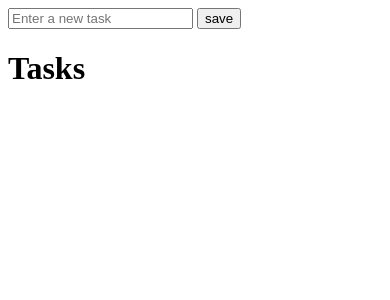
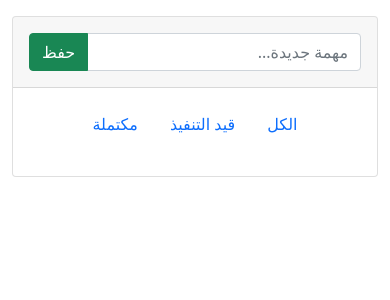
Before and after one commit to AHMED-GAMAL-AG/to-do-list, a PHP site: page /hsoub-php-internship/resources/index.view.php in a window 390 px wide. Shown: the top 300 px of the page. Run offline with PHP 8.4, Linux system fonts and the light colour scheme; data that the repository does not hold is empty; some libraries are stand-ins or nearby versions.

Commit message:
07. تعديل الواجهة

```diff
--- a/php-basics/app/controllers/index.php
+++ /dev/null
@@ -1 +0,0 @@
-<?php
--- a/php-basics/app/controllers/task.create.php
+++ /dev/null
@@ -1 +0,0 @@
-<?php
--- a/php-basics/index.php
+++ b/php-basics/index.php
@@ -6,4 +6,6 @@ Router::make()
     // 'route name' , [controller::function , 'function name as a string']
     ->get('', [TaskController::class, 'index']) // get request
     ->post('task/create', [TaskController::class, 'create']) // post request
+    ->get('task/delete', [TaskController::class, 'delete'])
+    ->get('task/update', [TaskController::class, 'update'])
     ->resolve(Request::uri(), Request::method());
--- a/php-basics/resources/index.view.php
+++ b/php-basics/resources/index.view.php
@@ -1,27 +1,89 @@
 <!DOCTYPE html>
-<html lang="en">
+<html lang="ar" dir="rtl">
 
 <head>
     <meta charset="UTF-8">
     <meta http-equiv="X-UA-Compatible" content="IE=edge">
     <meta name="viewport" content="width=device-width, initial-scale=1.0">
-    <title>Task</title>
+
+    <link rel="stylesheet" href="https://cdn.jsdelivr.net/npm/bootstrap@5.0.0-beta2/dist/css/bootstrap.rtl.min.css" integrity="sha384-4dNpRvNX0c/TdYEbYup8qbjvjaMrgUPh+g4I03CnNtANuv+VAvPL6LqdwzZKV38G" crossorigin="anonymous">
+
+    <link rel="stylesheet" href="https://cdn.jsdelivr.net/npm/bootstrap-icons@1.4.0/font/bootstrap-icons.css">
+
+    <script src="https://cdn.jsdelivr.net/npm/bootstrap@5.0.0-beta2/dist/js/bootstrap.bundle.min.js" integrity="sha384-b5kHyXgcpbZJO/tY9Ul7kGkf1S0CWuKcCD38l8YkeH8z8QjE0GmW1gYU5S9FOnJ0" crossorigin="anonymous">
+    </script>
+
+    <style>
+        .todo-item {
+            display: flex !important;
+            margin: 8px 0;
+            border-radius: 0;
+            background: #f7f7f7;
+        }
+
+        .todo-item.completed div {
+            text-decoration: line-through;
+        }
+
+        .todo-item-remove {
+            visibility: hidden;
+        }
+
+        .todo-item:hover .todo-item-remove {
+            visibility: visible;
+        }
+    </style>
+
+    <title>Tasks</title>
 </head>
 
 <body>
-
-    <form action="task/create" method="POST">
-        <input type="text" name="description" placeholder="Enter a new task" />
-        <input type="submit" value="save" />
-    </form>
-
-    <h1>Tasks</h1>
-    <ul>
-        <!-- $tasks comes from controllers/index.php  -->
-        <?php foreach ($tasks as $task) : ?>
-            <li> <?= "{$task->description}" ?> </li>
-        <?php endforeach; ?>
-    </ul>
+    <div class="container">
+        <div class="row">
+            <div class="col-md-8 mx-auto">
+                <div class="card mt-3">
+                    <div class="card-header p-3">
+                        <form action="task/create" method="POST">
+                            <div class="input-group">
+                                <input type="text" name="description" class="form-control" placeholder="مهمة جديدة..." required />
+                                <button class="btn btn-success" type="submit">حفظ</button>
+                            </div>
+                        </form>
+                    </div>
+                    <div class="card-body p-3">
+                        <ul class="nav nav-pills justify-content-center mb-3">
+                            <li class="nav-item">
+                                <a href="#" class="nav-link">الكل</a>
+                            </li>
+                            <li class="nav-item">
+                                <a href="?completed=0" class="nav-link">قيد التنفيذ</a>
+                            </li>
+                            <li class="nav-item">
+                                <a href="?completed=1" class="nav-link">مكتملة</a>
+                            </li>
+                        </ul>
+                        <?php foreach ($tasks as $task) : ?>
+                            <div class="todo-item p-2 <?= !$task->completed ?: 'completed' ?>">
+                                <div class="p-1">
+                                    <a href="task/update?id=<?= $task->id ?>&completed=<?= $task->completed ? '0' : '1' ?>">
+                                        <i class="bi fs-5 <?= $task->completed ? 'bi-check-square' : 'bi-clock text-secondary' ?>"></i>
+                                    </a>
+                                </div>
+                                <div class="flex-fill m-auto p-2">
+                                    <?= $task->description ?>
+                                </div>
+                                <div class="mb-2">
+                                    <a href="task/delete?id=<?= $task->id ?>" class="todo-item-remove">
+                                        <i class="bi bi-trash text-danger fs-4"></i>
+                                    </a>
+                                </div>
+                            </div>
+                        <?php endforeach; ?>
+                    </div>
+                </div>
+            </div>
+        </div>
+    </div>
 </body>
 
 </html>
```
Also changed, not shown: php-basics/app/controllers/TaskController.php (+22 -0 lines).
